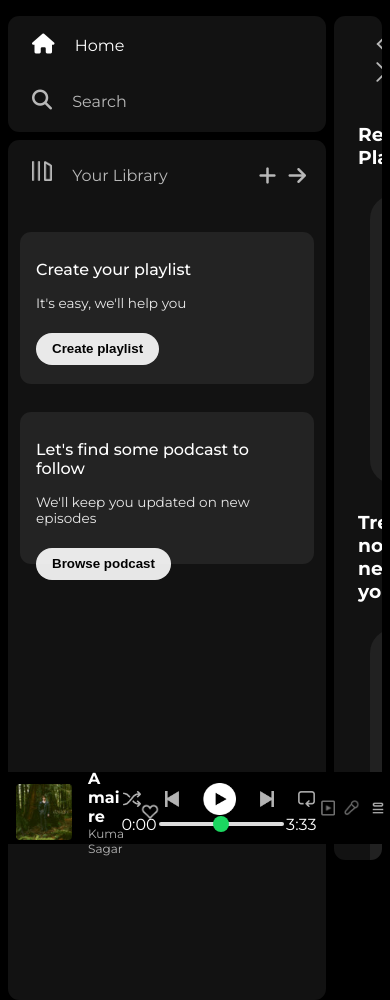
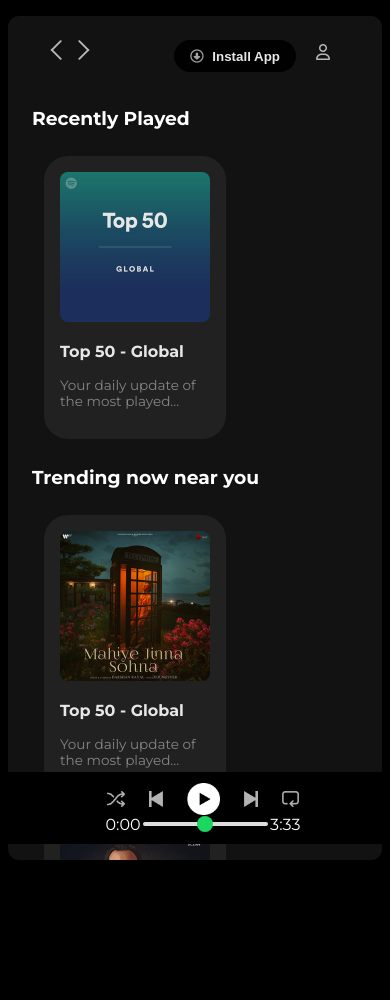
Before and after one commit to Nievanik/spotify-clone, a plain HTML site: page index.html in a window 390 px wide. After the commit the page ends 876 px from the top, so only its background shows below. Drawn offline with Linux system fonts and the light colour scheme; a script that the page names is missing.

Commit message:
added responsiveness

```diff
--- a/index.html
+++ b/index.html
@@ -14,7 +14,7 @@
 <body>
     <div class="main">
 
-        <div class="sidebar">
+        <div class="sidebar hide">
 
             <div class="nav" >
                 <div class="nav-option" style="opacity: 1;">
@@ -137,8 +137,9 @@
 
 
         </div>
+
         <div class="music-player">
-            <div class="album">
+            <div class="album hide">
                 <img src="./assets/Hw_Assets/album_picture.jpeg" alt="" class="album-pic">
                 <div class="album-info">
                     <p class="album-name">A mai re</p>
@@ -160,7 +161,7 @@
                     <span class="total-time">3:33</span>
                 </div>
             </div>
-            <div class="controls">
+            <div class="controls hide">
                 <img src="./assets/Hw_Assets/controls_icon1.png" alt="">
                 <img src="./assets/Hw_Assets/controls_icon2.png" alt="">
                 <img src="./assets/Hw_Assets/controls_icon3.png" alt="">
--- a/style.css
+++ b/style.css
@@ -169,11 +169,6 @@
     opacity: 1;
 }
 
-@media (max-width: 1000px){
-    .hide{
-        display: none;
-    }
-}
 .card-container{
     display: flex;
     flex-wrap: wrap;
@@ -220,7 +215,6 @@
     display: flex;
     justify-content: space-between;
     align-items: center;
-
 }
 .album{
     width: 25%;
@@ -334,3 +328,13 @@
 .controls img:hover{
     opacity: 1;
 }
+
+
+@media (max-width: 1000px){
+    .hide{
+        display: none;
+    }
+    .music-player{
+        justify-content: center;
+    }
+}
```
Also changed, not shown: script.js (deleted).
